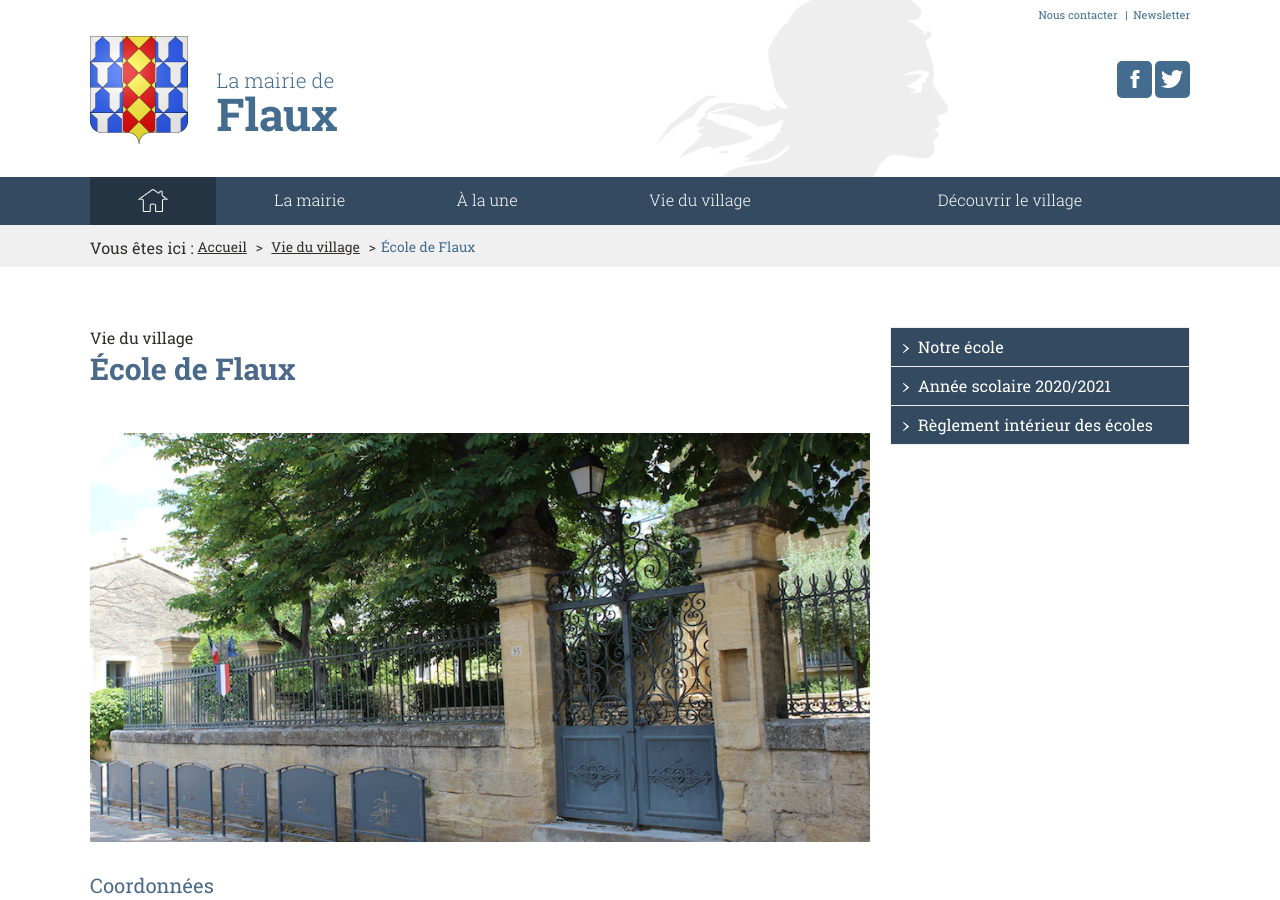
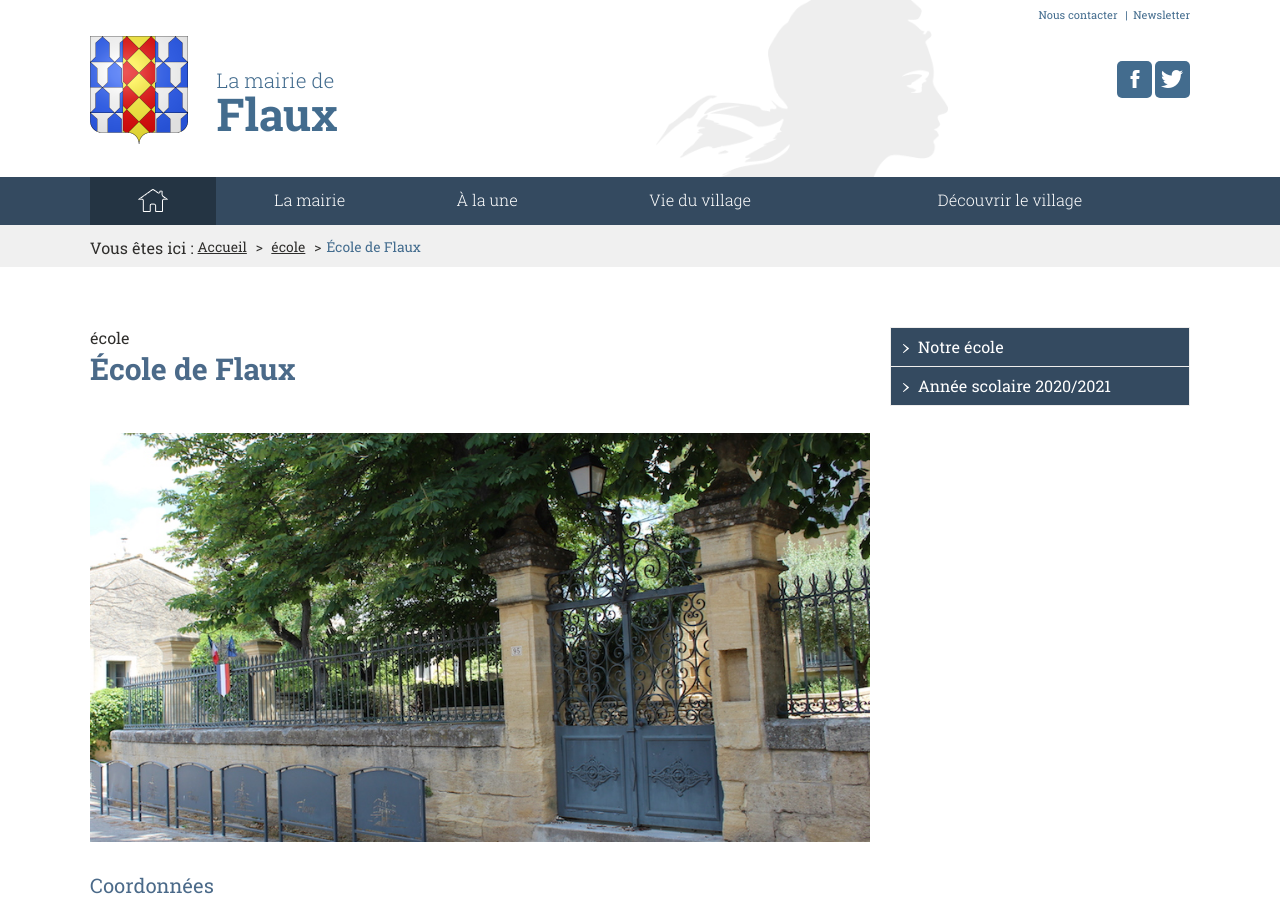
Before and after one commit to Flaux-Village/flaux-village.github.io, a Jekyll site: the page built from ecole.md, in a window 1280 px wide and 900 px high. Built offline with Jekyll 4.4.1, drawn with Linux system fonts in a browser that asks for light colours; our own code applies the rules of GitHub Pages for plain Markdown files.

Commit message:
Update ecole.md

```diff
--- a/ecole.md
+++ b/ecole.md
@@ -6,15 +6,13 @@ keywords: mairie, commune, flaux, gard, ecole, vie
 titre_page: École de Flaux
 illustration: /assets/illustrations/ecolebanner copy.JPG
 description_illustration: École de Flaux
-section: Vie du village
-addresse_section: /vie.html
+section: école
+addresse_section: /ecole.html
 menu_secondaire:
 - titre: Notre école
   addresse: /ecole.html
 - titre: Année scolaire 2020/2021
   addresse: /orgscolaire.html
-- titre: Règlement intérieur des écoles
-  addresse: /reglementscol.html
 
 documents:
 - fiche: 2020-21 Note de rentrée
```
